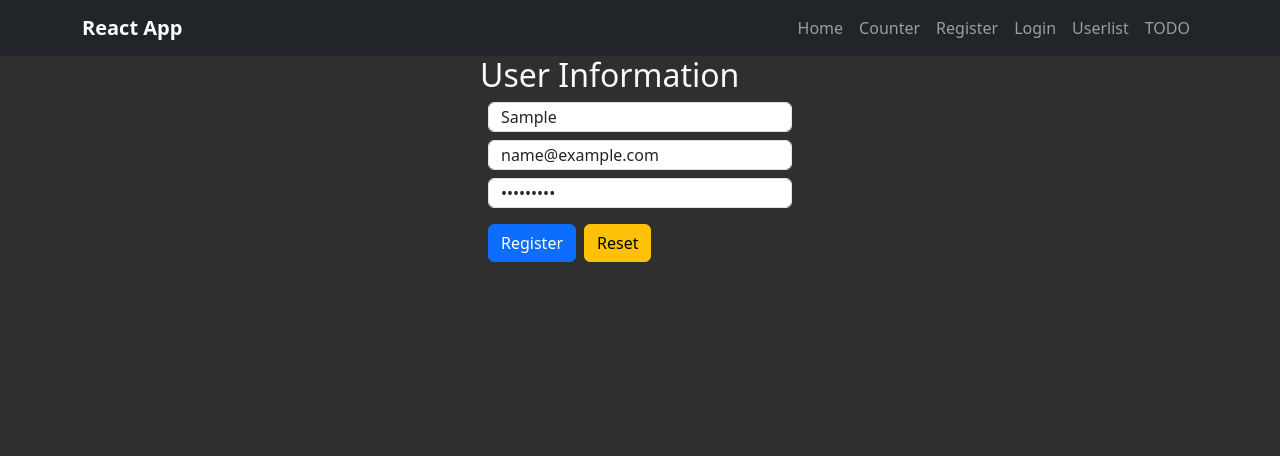
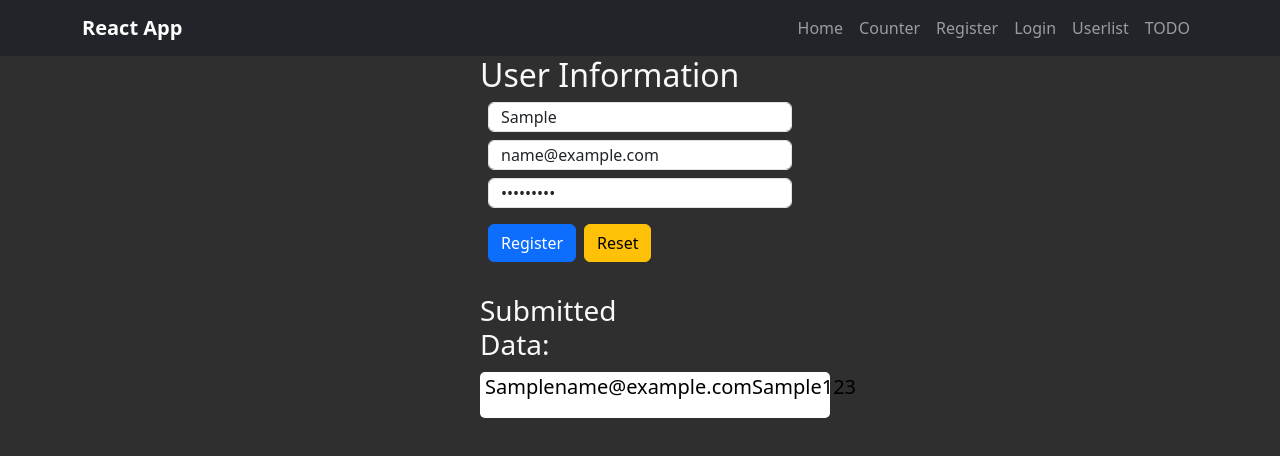
Before and after one commit to Asadawn/ReactProject, a React (Create React App) app: page /Login in a window 1280 px wide. Both pictures are taken after typing "Sample", "name@example.com", "Sample123" into the empty fields and a click on the button "Register". Shown: the top 456 px of the page. Built offline with nearby package versions, Linux system fonts and the light colour scheme.

Commit message:
fixed some error

```diff
--- a/src/Components/Login.jsx
+++ b/src/Components/Login.jsx
@@ -1,4 +1,4 @@
-import React from "react";
+import React, { useState } from "react";
 import { useForm } from "react-hook-form";
 import { yupResolver } from "@hookform/resolvers/yup";
 import * as Yup from "yup";
@@ -15,6 +15,7 @@ const Login = () => {
       .min(6, "Password must be at least 6 characters")
       .max(40, "Password must not exceed 40 characters"),
   });
+  const [submittedData, setSubmittedData] = useState([]);
 
   const {
     register,
@@ -26,7 +27,9 @@ const Login = () => {
   });
 
   const onSubmit = (data) => {
+    localStorage.setItem("userData", JSON.stringify(data));
     console.log(JSON.stringify(data, null, 2));
+    setSubmittedData((prevData) => [...prevData, data]);
   };
 
   return (
@@ -36,6 +39,7 @@ const Login = () => {
         <div className="form-group m-2">
           <input
             type="text"
+            name="username"
             autoComplete="off"
             placeholder="Username"
             {...register("username")}
@@ -48,6 +52,7 @@ const Login = () => {
         <div className="form-group m-2">
           <input
             type="email"
+            name="email"
             autoComplete="off"
             placeholder="Email"
             {...register("email")}
@@ -60,6 +65,7 @@ const Login = () => {
         <div className="form-group m-2">
           <input
             type="password"
+            name="password"
             autoComplete="off"
             placeholder="Password"
             {...register("password")}
@@ -81,6 +87,20 @@ const Login = () => {
             Reset
           </button>
         </div>
+        {submittedData.length > 0 && (
+          <div className="col-5 mt-4">
+            <h3 className="text-light">Submitted Data:</h3>
+            {submittedData.map((data, index) => {
+              return (
+                <div className="show" key={index}>
+                  <p className="">{data.username}</p>
+                  <p className="">{data.email}</p>
+                  <p className="">{data.password}</p>
+                </div>
+              );
+            })}
+          </div>
+        )}
       </form>
     </div>
   );
```
